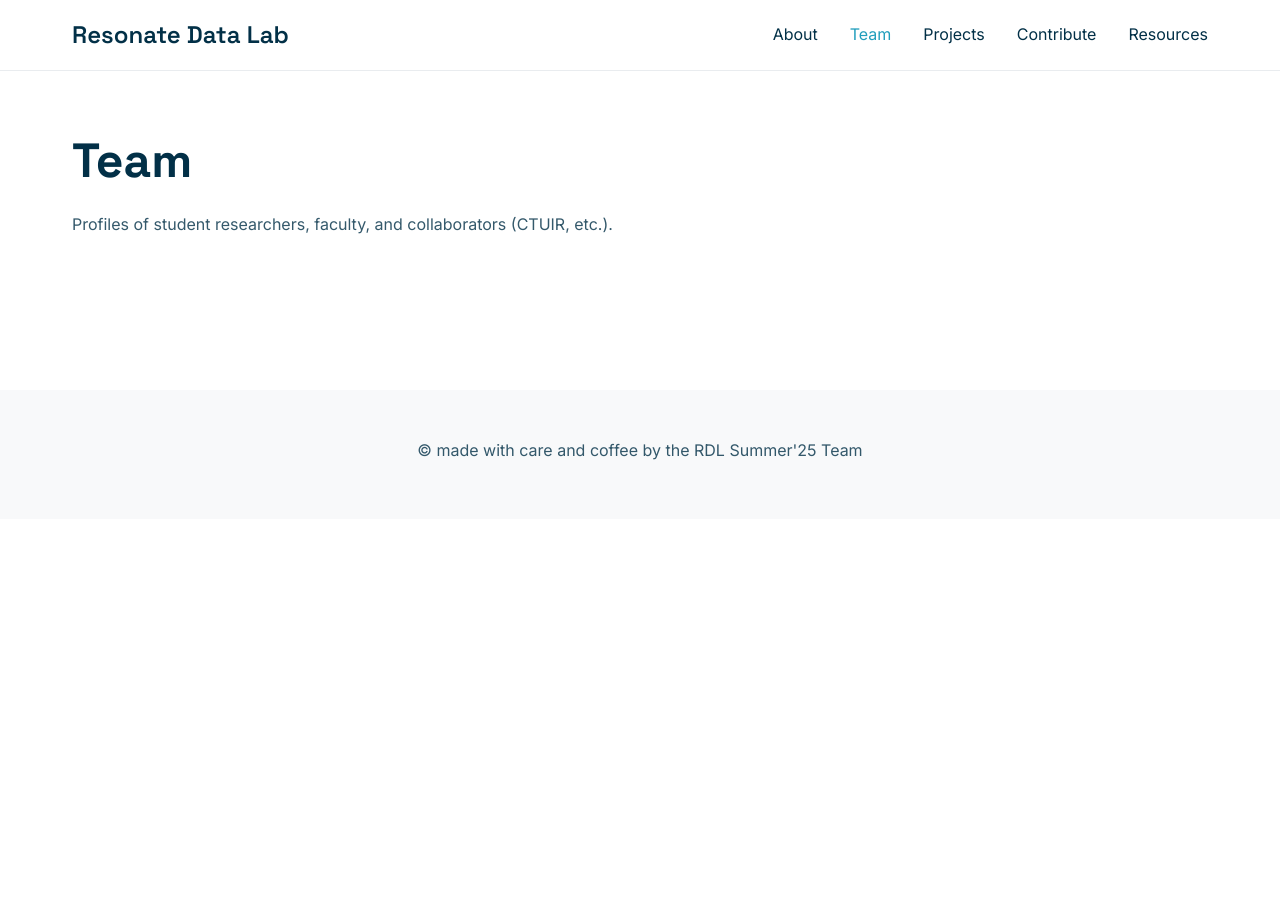
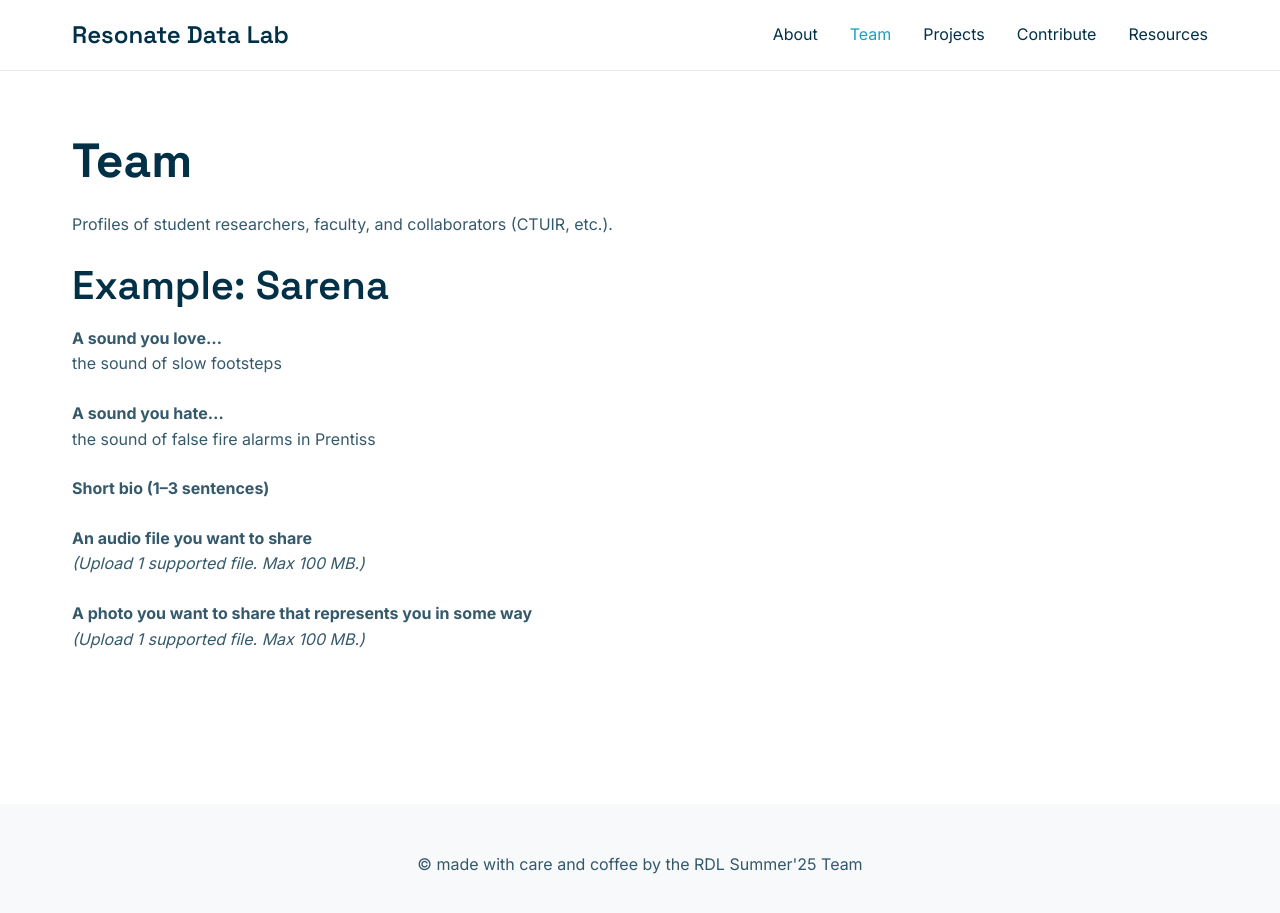
Before and after one commit to a421loop/Resonate-Data-Lab-Website-STRUCTURE, a Jekyll site: the page built from Team/index.md, in a window 1280 px wide and 934 px high. Shown: the top 913 px of the window. Built offline with Jekyll 4.4.1, drawn with Linux system fonts in a browser that asks for light colours.

Commit message:
Update index.md

```diff
--- a/Team/index.md
+++ b/Team/index.md
@@ -6,3 +6,20 @@ title: About Team
 # Team
 
 Profiles of student researchers, faculty, and collaborators (CTUIR, etc.).
+
+## Example: Sarena
+
+**A sound you love...**
+the sound of slow footsteps
+
+**A sound you hate...**
+the sound of false fire alarms in Prentiss
+
+**Short bio (1–3 sentences)**
+<!-- Write your bio here, similar to the example given -->
+
+**An audio file you want to share**
+*(Upload 1 supported file. Max 100 MB.)*
+
+**A photo you want to share that represents you in some way**
+*(Upload 1 supported file. Max 100 MB.)*
```
